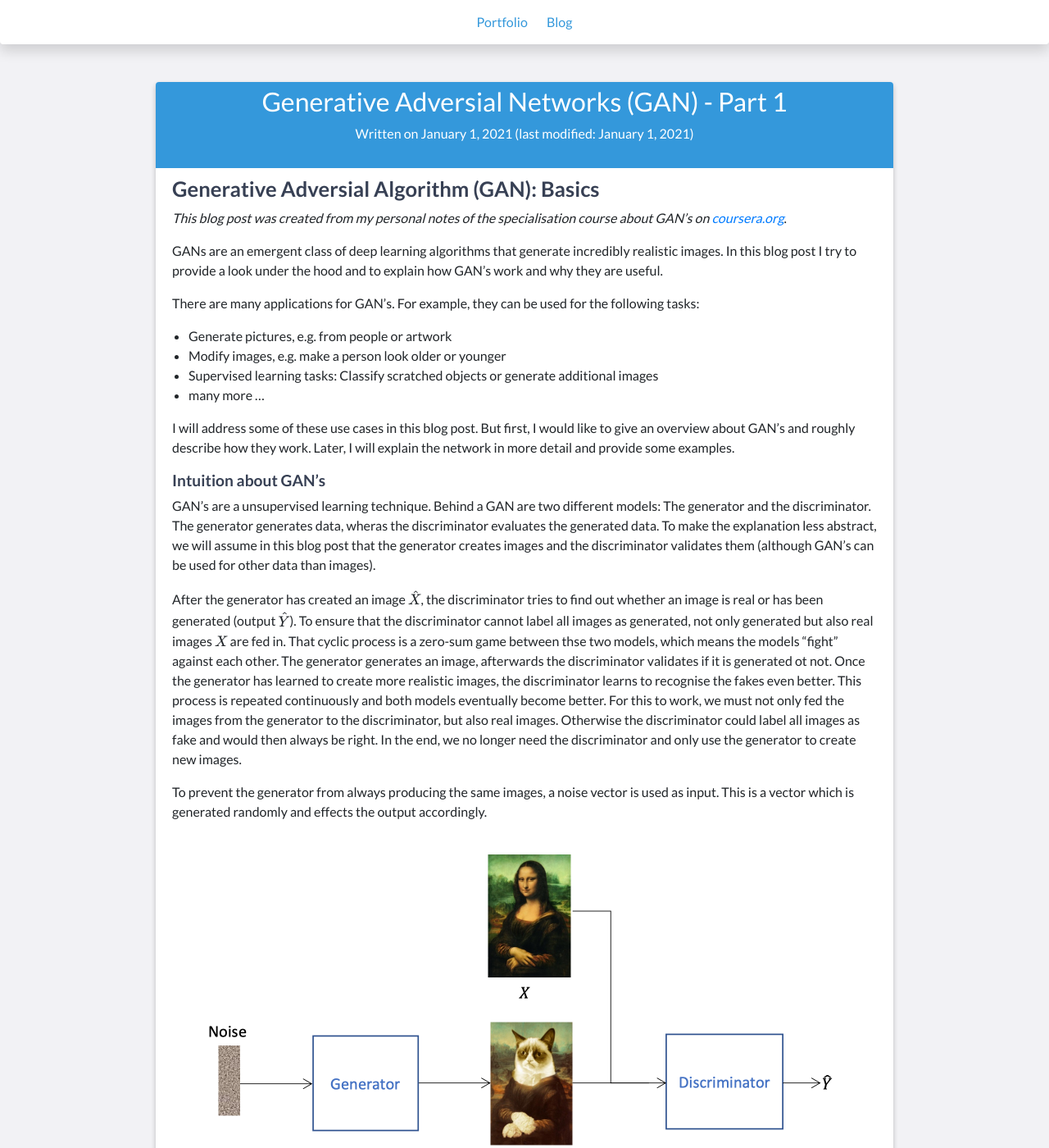
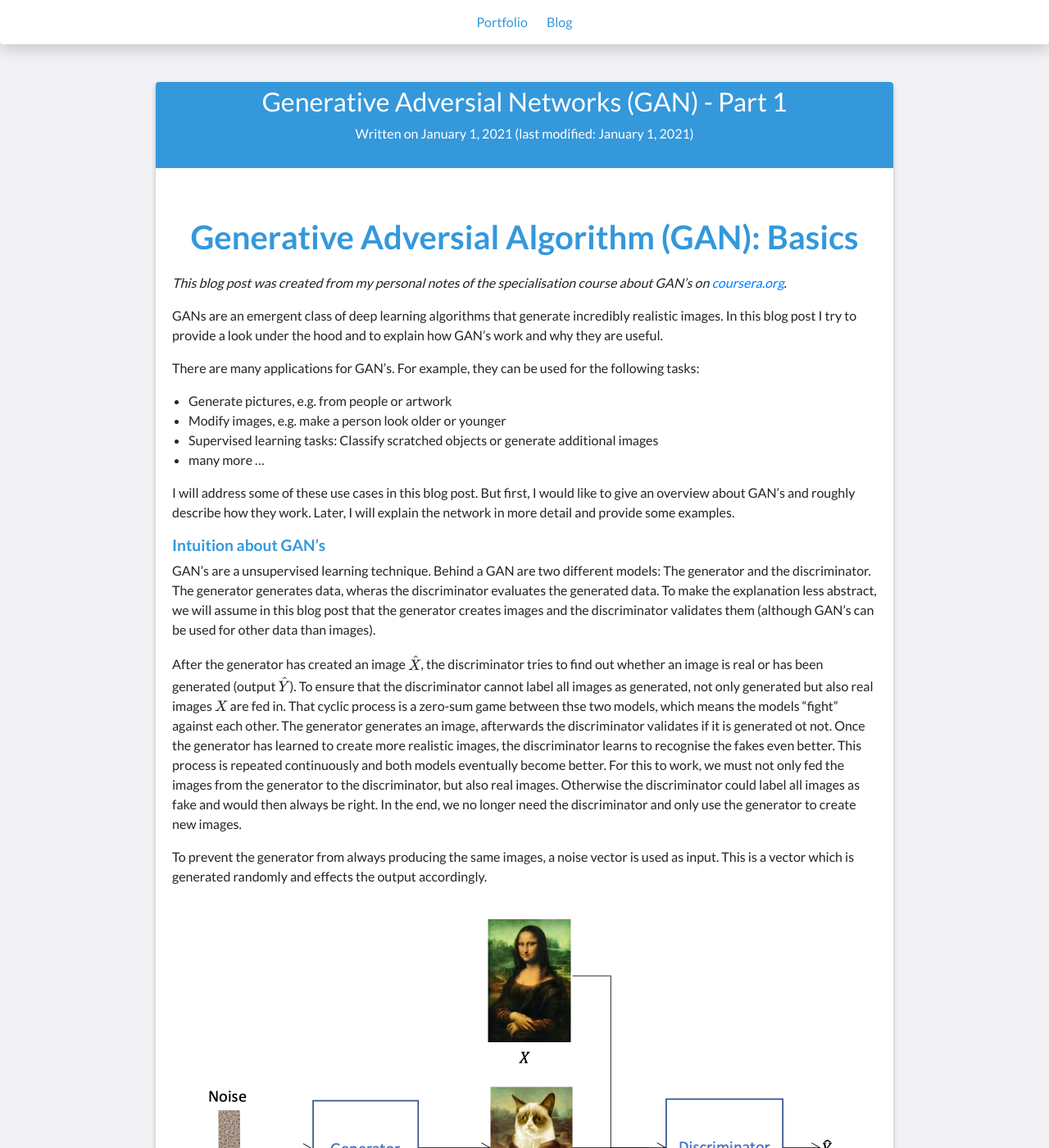
Before and after one commit to sagerpascal/sagerpascal.github.io, a Jekyll site: the page built from _posts/2021-01-01-GAN-Part1.md, in a window 1280 px wide and 1400 px high. Shown: the whole window at 82% size. Built offline with Jekyll 4.4.1, drawn with Linux system fonts in a browser that asks for light colours; nearby versions of some CDN libraries; comment, search, counter and statistics services are not loaded.

Commit message:
Blogpost PhD

```diff
--- a/assets/css/default.scss
+++ b/assets/css/default.scss
@@ -146,6 +146,19 @@
     position: relative;
     text-align: left;
     padding: 10px 20px;
+
+    h1, h2, h3, h4, h5, h6 {
+      color: $base-color;
+    }
+
+    h1 {
+      font-size: 2.5em;
+      margin-bottom: 20px;
+      margin-top: 50px;
+      text-align: center;
+    }
+
+
   }
 
   #disquis {
```
